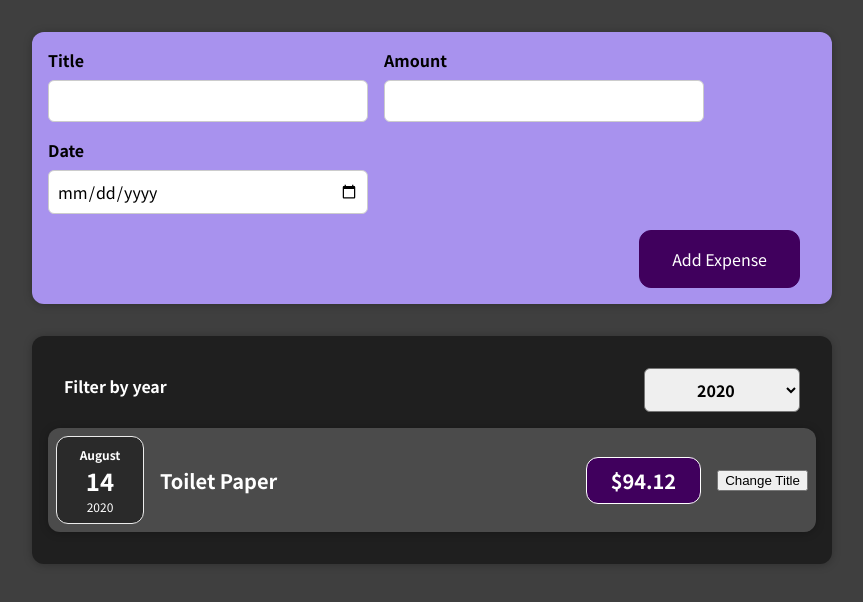
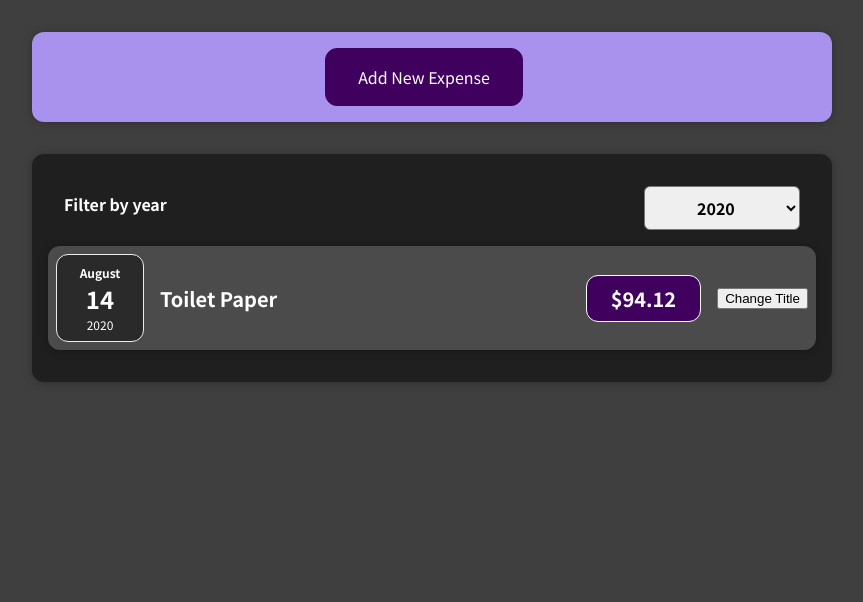
Before and after one commit to Troy420/udemy-demo-expense-tracker, a React (Create React App) app: page / in a window 1280 px wide. Shown: the top 602 px of the page, without its empty margins (208-1071 px from the left). Built offline with nearby package versions, Linux system fonts and the light colour scheme.

Commit message:
assignment 4 finished

```diff
--- a/src/components/NewExpense/ExpenseForm.js
+++ b/src/components/NewExpense/ExpenseForm.js
@@ -53,7 +53,6 @@ const ExpenseForm = (props) => {
     //   };
     // });
   };
-
   const submitHandler = (event) => {
     event.preventDefault();
 
@@ -102,6 +101,7 @@ const ExpenseForm = (props) => {
         </div>
       </div>
       <div className="new-expense__actions">
+        <button onClick={props.onCancel}>Cancel</button>
         <button type="submit">Add Expense</button>
       </div>
     </form>
--- a/src/components/NewExpense/NewExpense.js
+++ b/src/components/NewExpense/NewExpense.js
@@ -1,8 +1,9 @@
-import React from "react";
+import React, { useState } from "react";
 import "./NewExpense.css";
 import ExpenseForm from "./ExpenseForm";
 
 const NewExpense = (props) => {
+  const [buttonClicked, setButtonClicked] = useState("false");
   const saveExpenseDataHandler = (enteredExpenseData) => {
     const expenseData = {
       ...enteredExpenseData,
@@ -11,13 +12,30 @@ const NewExpense = (props) => {
 
     // this is important! to add the newly added expenses to the array list
     props.onAddExpense(expenseData);
+    setButtonClicked("false");
   };
 
-  return (
-    <div className="new-expense">
-      <ExpenseForm onSaveExpenseData={saveExpenseDataHandler} />
-    </div>
+  const openFormHandler = () => {
+    setButtonClicked("true");
+  };
+
+  const closeFormHandler = () => {
+    setButtonClicked("false");
+  };
+
+  let addNewExpenseButton = (
+    <button onClick={openFormHandler}>Add New Expense</button>
   );
+  if (buttonClicked === "true") {
+    addNewExpenseButton = (
+      <ExpenseForm
+        onSaveExpenseData={saveExpenseDataHandler}
+        onCancel={closeFormHandler}
+      />
+    );
+  }
+
+  return <div className="new-expense">{addNewExpenseButton}</div>;
 };
 
 export default NewExpense;
```
Also changed, not shown: 1 other file (tests, documents, lock files or other folders).
